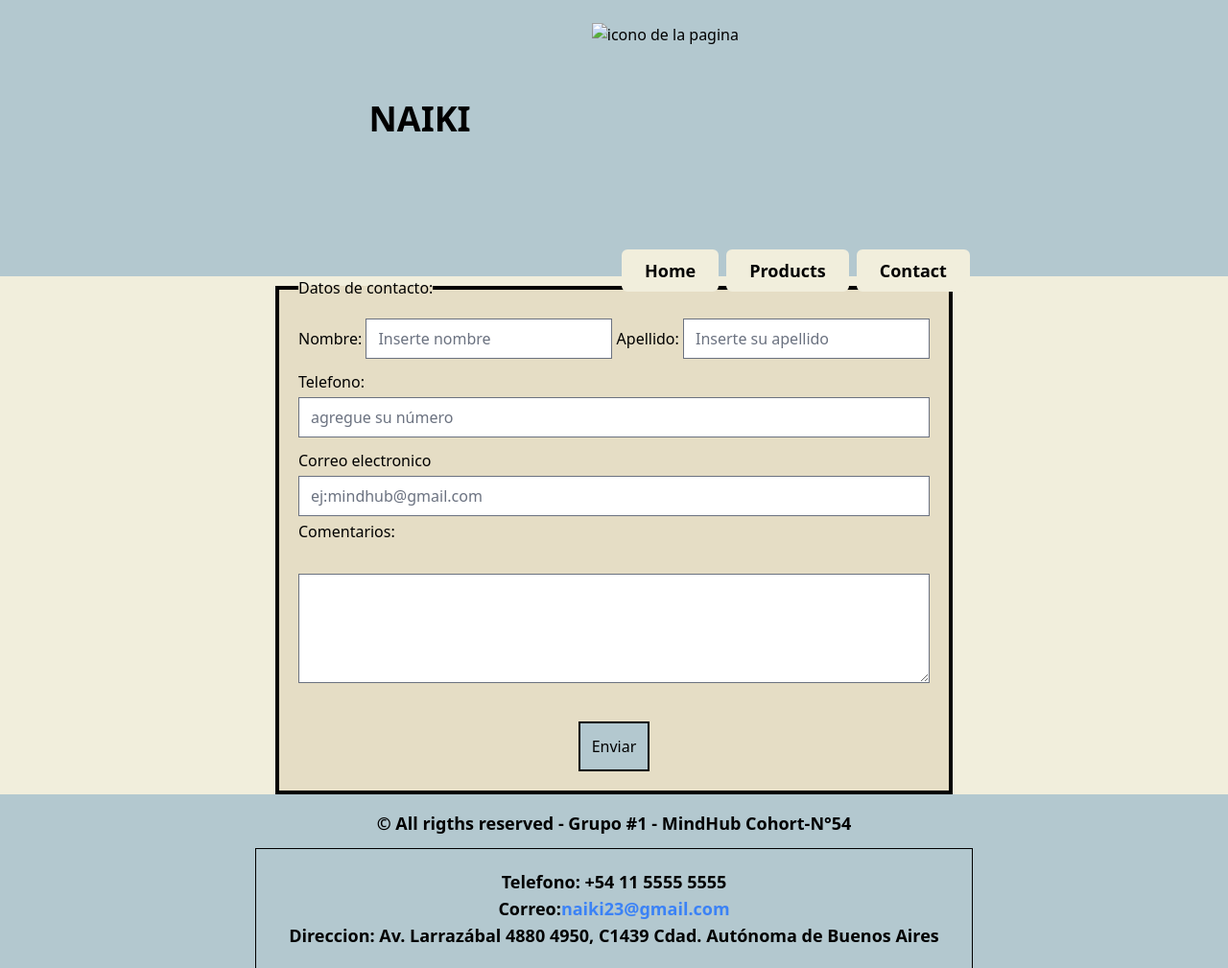
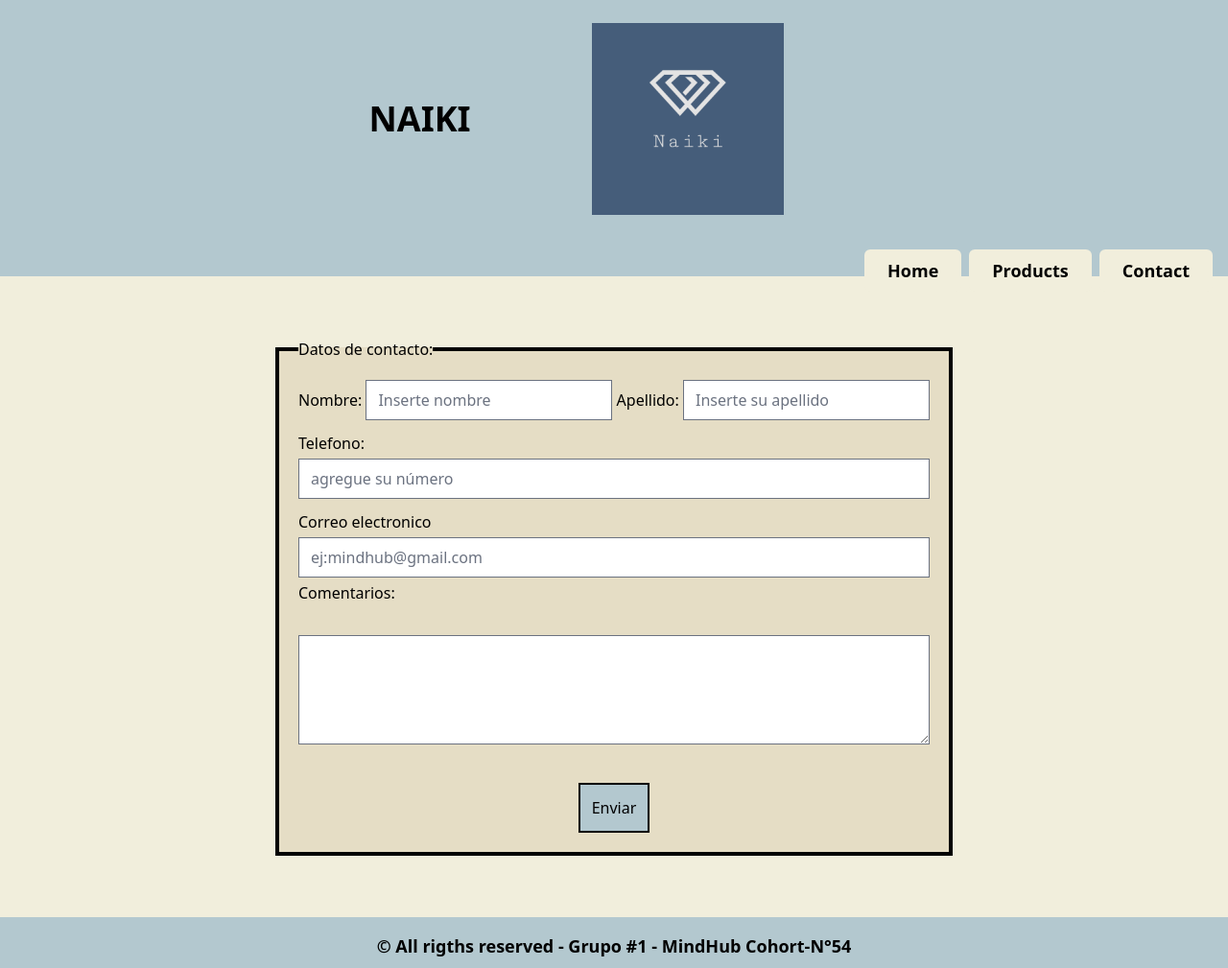
Before and after one commit to Kryzp0/Challenge-grupo1, a plain HTML site: page paginas/contact.html in a window 1280 px wide. Shown: the top 1009 px of the page at 96% size. Drawn offline with nearby package versions, Linux system fonts and the light colour scheme.

Commit message:
pagina contact

```diff
--- a/js/contact.js
+++ b/js/contact.js
@@ -16,6 +16,6 @@ formulario.addEventListener('submit', event => {
         }
         else{
         formulario.innerHTML = ''
-        formulario.innerHTML = `<h1>¡El formulario se ha enviado con exito!</h1>`
+        formulario.innerHTML = `<h1 class="h-[500px] text-3xl">¡El formulario se ha enviado con exito!</h1>`
     }
 })
--- a/paginas/contact.html
+++ b/paginas/contact.html
@@ -13,25 +13,25 @@
             -color4: #E5DDC5;
         }
     </style>
+    <link rel="shortcut icon" href="../assets/favicon.png"" type="image/x-icon">
     <script src="https://cdn.tailwindcss.com?plugins=forms,typography,aspect-ratio,line-clamp"></script>
 </head>
 
 <body>
-    <header class="flex flex-wrap bg-[#B3C8CF] w-full justify-between items-center md:relative p-2 md:pb-12 ">
+    <header class="flex flex-wrap bg-[#B3C8CF] w-full items-center md:relative p-2 md:pb-12">
         <div class="flex justify-center items-center ml-8 p-4 w-full lg:w-[80%]">
             <h1 class="font-bold text-4xl w-1/3 text-center mr-4">NAIKI</h1>
-            <img class="w-[25vh] h-[25vh]" src="./assets/facebook_profile_image.png" alt="icono de la pagina">
-
+            <img class="w-[25vh] h-[25vh]" src="../assets/facebook_profile_image.png" alt="icono de la pagina">
         </div>
-        <div class="flex flex-col md:flex-row md:absolute md:gap-2 md:-bottom-8 md:right-2 md:w-1/2 p-4 w-full" >
+        <nav class="flex flex-col justify-end md:flex-row text-end md:absolute md:-bottom-8 md:right-0 md:gap-2 md:w-1/2 p-4 w-full" >
             <a class="rounded-md bg-[#F1EEDC] text-lg font-bold px-6 py-2 text-center md:" href="#">Home</a>
             <a class="rounded-md bg-[#F1EEDC] text-lg font-bold px-6 py-2 text-center my-2 md:my-0" href="./paginas/products.html">Products</a>
             <a class="rounded-md bg-[#F1EEDC] text-lg font-bold px-6 py-2 text-center md:" href="./paginas/contact.html">Contact</a>
-        </div>
+        </nav>
     </header>
     <main class="flex items-center justify-center bg-[#F1EEDC]">
 
-        <form id="form" class="flex flex-col">
+        <form id="form" class="flex flex-col my-16">
             <fieldset class="border border-4 border-black p-5 gap-1 flex flex-col bg-[#E5DDC5]">
                 <legend>Datos de contacto:</legend>
                 <div>
```
Also changed, not shown: assets/confirmacion.png (added), assets/zap.jpg (deleted).
